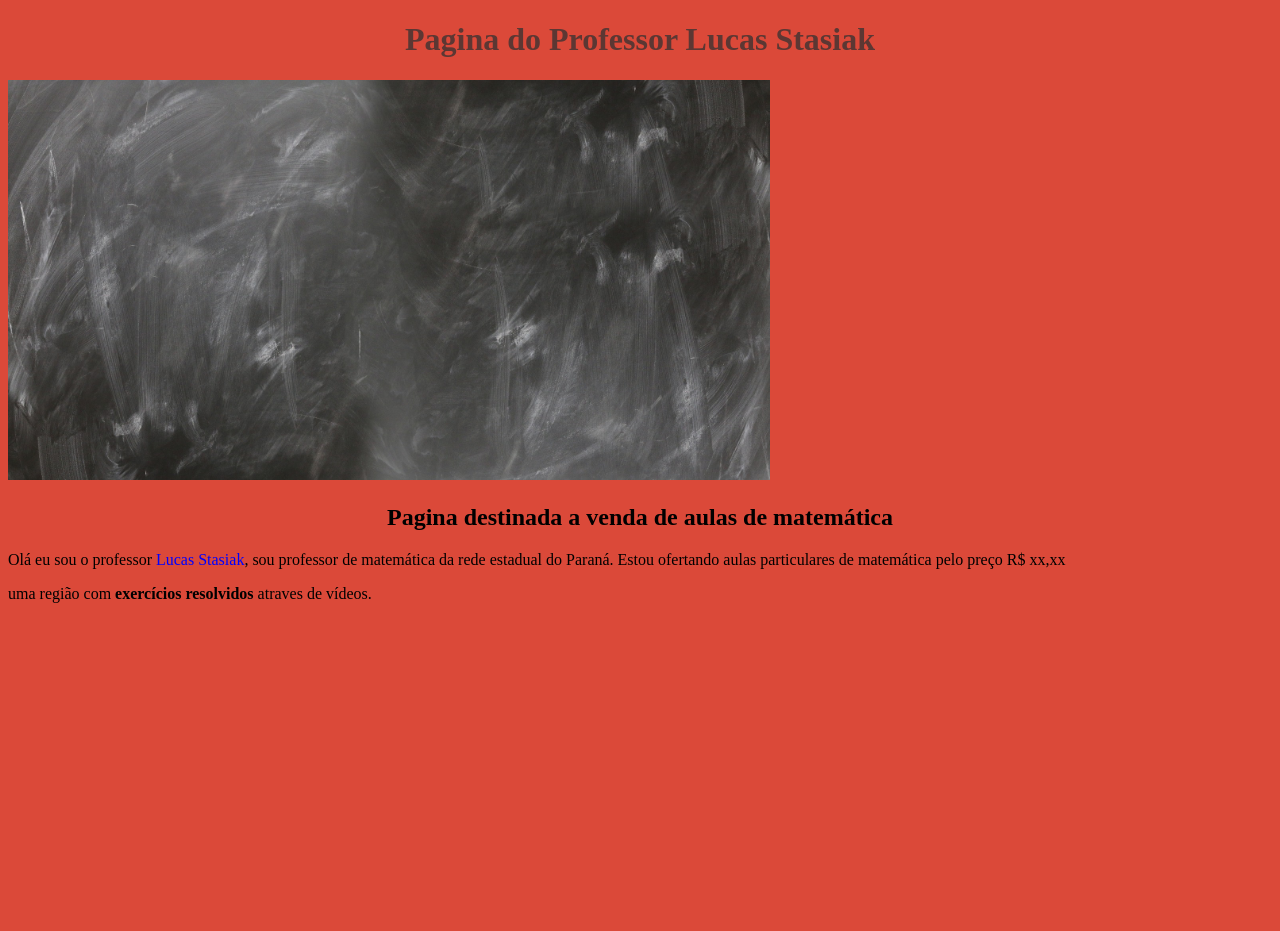
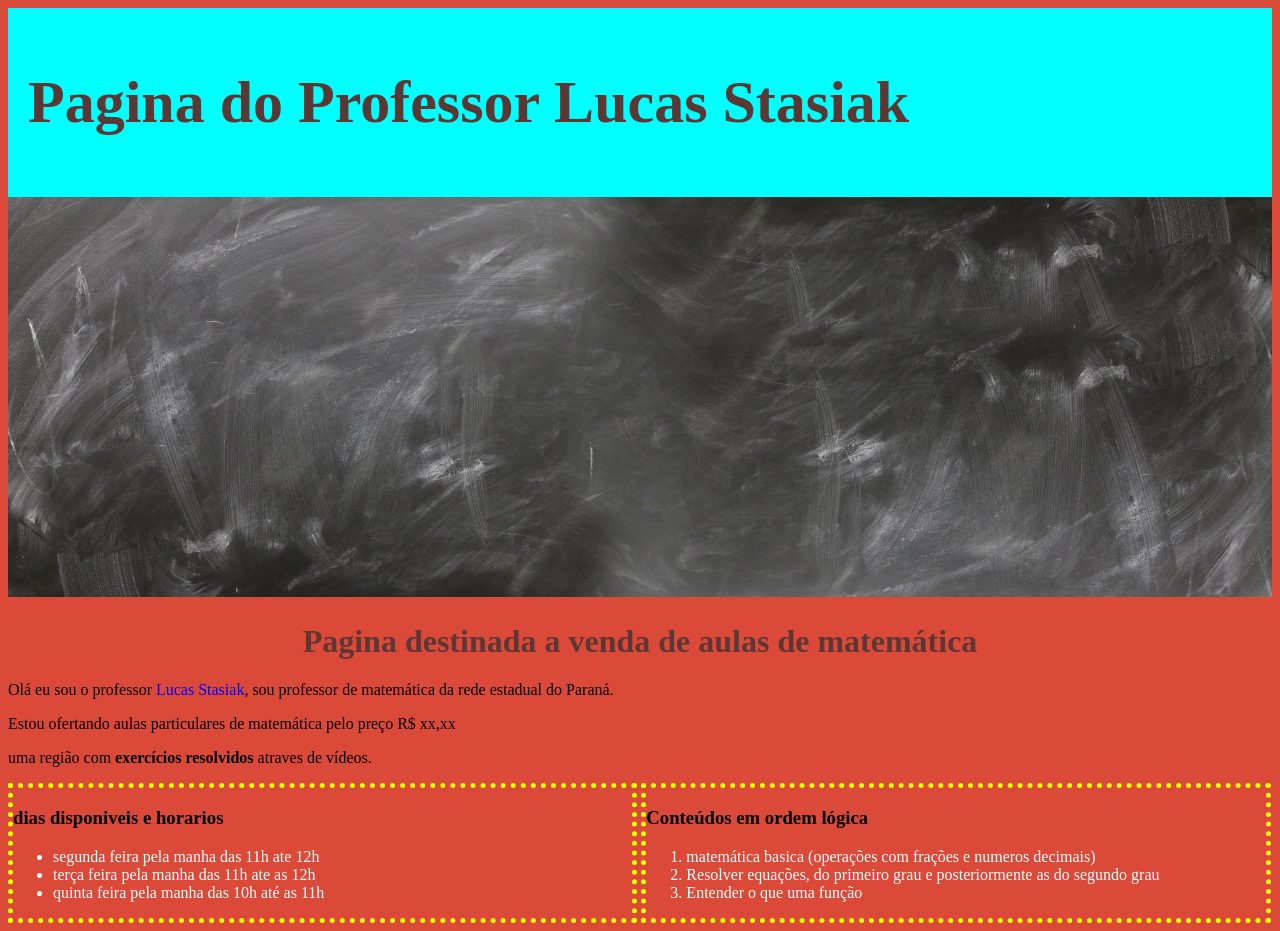
Before and after one commit to StasiakLucas/GE-ProgEM-TurmaX, a plain HTML site: page index.html in a window 1280 px wide. Before the commit the page ends 800 px from the top, so only its background shows below. Drawn offline with Linux system fonts and the light colour scheme.

Commit message:
atualizando o projeto

```diff
--- a/index.html
+++ b/index.html
@@ -1,6 +1,8 @@
 <!DOCTYPE html>
 <html>
+
 <head>
+
   <meta charset='utf-8'>
   <meta http-equiv='X-UA-Compatible' content='IE=edge'>
   <title>Page Title</title>
@@ -8,16 +10,60 @@
   <link rel="stylesheet" href="style.css">
 
 </head>
+
 <body>
+
+  <header class="cabecalho">
+
     <h1>Pagina do Professor Lucas Stasiak</h1>
 
+  </header>
+  <center>
     <img id="quadro-negro" src="quadro-negro.jpg">
+  </center>
+
+  <h1>Pagina destinada a venda de aulas de matemática</h1>
 
 
-    <h2>Pagina destinada a venda de aulas de matemática</h2>
+  <div class="apresentacao">
 
-    <p>Olá eu sou o professor <span>Lucas Stasiak</span>, sou professor de matemática da rede estadual do Paraná. Estou ofertando aulas particulares de matemática pelo preço R$ xx,xx</p>
+    <p>Olá eu sou o professor <span>Lucas Stasiak</span>, sou professor de matemática da rede estadual do Paraná.</p>
+
+  </div>
+
+  <div class="preco">
+
+    <p>Estou ofertando aulas particulares de matemática pelo preço R$ xx,xx</p>
+
+  </div>
+
+  <div class="metodologia">
 
     <p>uma região com <strong>exercícios resolvidos</strong> atraves de vídeos.</p>
+
+  </div>
+
+  <div class="horarios">
+    <h3>dias disponiveis e horarios</h3>
+
+    <ul>
+      <li class="itens">segunda feira pela manha das 11h ate 12h</li>
+      <li class="itens">terça feira pela manha das 11h ate as 12h</li>
+      <li class="itens">quinta feira pela manha das 10h até as 11h</li>
+    </ul>
+
+  </div>
+
+  <div class="conteudos">
+    <h3>Conteúdos em ordem lógica</h3>
+
+    <ol>
+      <li class="itens">matemática basica (operações com frações e numeros decimais)</li>
+      <li class="itens">Resolver equações, do primeiro grau e posteriormente as do segundo grau</li>
+      <li class="itens">Entender o que uma função</li>
+    </ol>
+
+  </div>
 </body>
+
 </html>
--- a/style.css
+++ b/style.css
@@ -1,5 +1,16 @@
 body {
     background-color:#DB4939;
+}
+
+.cabecalho {
+    background-color: aqua;
+    font-size: 30px;
+    padding:20px;
+    text-align: left;
+}
+
+.cabecalho h1 {
+    text-align: left;
 }
 
 h1 {
@@ -9,14 +20,17 @@ h1 {
 
 #quadro-negro {
   height: 400px;
+  width: 100%;
+}
 
-}
 p {
   color: black;
 }
+
 h2 {
     text-align: center;
 }
+
 strong {
     color:
 }
@@ -24,3 +38,19 @@ strong {
 span {
     color: blue;
 }
+
+.horarios {
+    width: 49%;
+    display:inline-block;
+    border: 5px dotted yellow;
+}
+
+.conteudos {
+    width: 49%;
+    display:inline-block;
+    border: 5px dotted yellow;
+}
+
+.itens {
+    color: white;
+}
```
Lines whose indentation alone changed are shown as unchanged.
